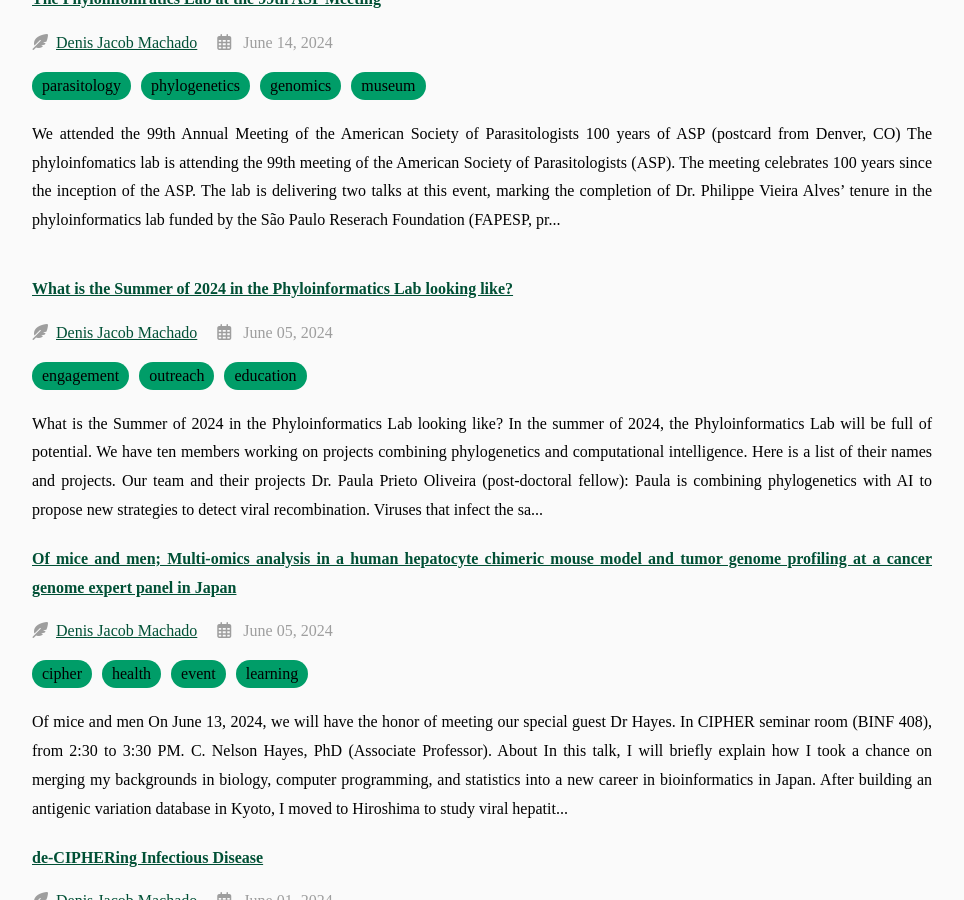
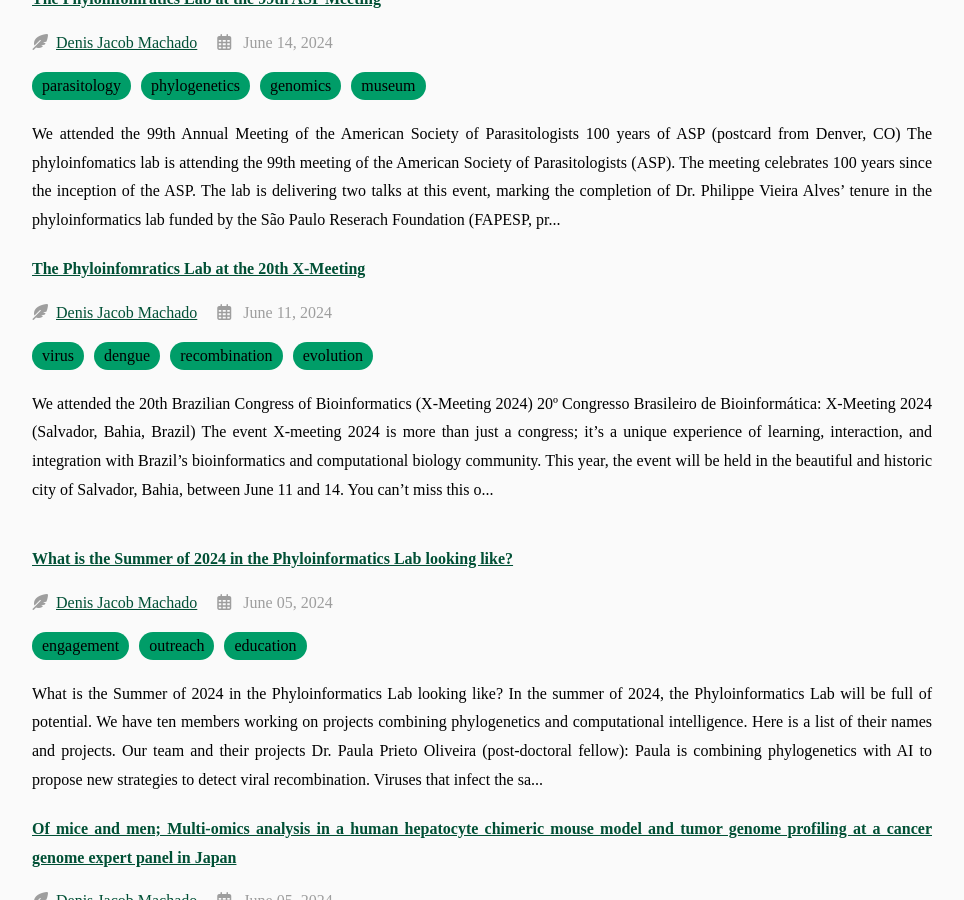
Before and after one commit to machadodj/machadodj.github.io, a Jekyll site: the page built from news/index.md, in a window 1280 px wide and 900 px high, scrolled down 455 px. Shown: the whole window, without its empty margins (158-1122 px from the left). Built offline with Jekyll 4.4.1, drawn with Linux system fonts in a browser that asks for light colours; nearby versions of some CDN libraries; some web fonts are replaced.

Commit message:
Added X-Meeting

```diff
--- /dev/null
+++ b/_posts/2024-06-11-XMeeting24.md
@@ -0,0 +1,32 @@
+---
+title: The Phyloinfomratics Lab at the 20th X-Meeting
+tags:
+  - virus
+  - dengue
+  - recombination
+  - evolution
+author: Denis Jacob Machado
+member: Denis_Jacob_Machado
+---
+
+# We attended the 20th Brazilian Congress of Bioinformatics (X-Meeting 2024)
+
+{% include figure.html image="images/20240611_xmeeting.png" caption="20º Congresso Brasileiro de Bioinformática: X-Meeting 2024 (Salvador, Bahia, Brazil)"%}
+{:.center}
+
+## The event
+
+[X-meeting 2024](https://www.even3.com.br/xmeeting-2024/) is more than just a congress; it's a unique experience of learning, interaction, and integration with Brazil's bioinformatics and computational biology community. This year, the event will be held in the beautiful and historic city of Salvador, Bahia, between June 11 and 14. You can't miss this opportunity to learn about scientific advances, new technologies, and trends in the field, as well as network with researchers, students, and professionals from all over the country.
+
+The event is organised by the [Brazilian Association of Bioinformatics and Computational Biology (AB3C)](https://ab3c.org.br/), whose mission is to promote the scientific, technological, and educational development of the field in Brazil. Secure your place at this unmissable meeting!
+
+## Our poster
+
+Our poster is entitled **"Recombination and Evolution of DENV-1 Genotype V in Brazil."** It was written by Hugo de Paula Oliveira and Kary Ocaña (from National Laboratory of Scientific Computing-LNCC, Laboratory of Bioinformatics-LABINFO, Petrópolis-RJ, Brazil). Other authors include Paula Prieto Oliveira and Denis Jacob Machado (from the phyloinformatics lab).
+
+### Abstract
+
+Genome recombination shapes evolutionary dynamics and phenotypic diversity. Thus, understanding recombination in dengue virus (DENV) is crucial for evolutionary biology and public health. We conducted a case study on DENV-1, genotype V from Brazil, revealing a previously underestimated frequency of recombination events. The approach established with our case study consists of: 1) retrieving complete DENV genomes from NCBI's GenBank; 2) employing GenomeDetective v.2.77 for genotype identification; 3) annotating genes FLAVi; 4) aligning sequences MAFFT v.7; and 5) recombination detection in RDP5. For this presentation, we will use this protocol to conduct recombination screening of DENV variants worldwide. Since recombination screens were never conducted in DENV at this scale, we will employ recombination simulations to optimize screening protocols and assess the performance of our methodology in terms of efficiency and sensitivity. These efforts promise insights into DENV evolution and may benefit the study of other viral pathogens.
+
+{% include link.html link="https://zenodo.org/records/11529272" text="See our poster in Zenodo" icon="fas fa-arrow-right" flip=true %}
+{:.center}
--- a/outreach/index.md
+++ b/outreach/index.md
@@ -41,6 +41,10 @@ This is a work in progress. Whenever possible, I'll add materials from recent or
 
 ## <i class="fas fa-user-group"></i>Posters
 
+### 2024
+
+- **June 11, 2024**: "Recombinant analyses in dengue virus type 1 with RDP5" by Hugo de Paula Oliveira, Paula Prieto Oliveira, Denis Jacob Machado, and Kary Ocaña ([click here](https://zenodo.org/records/11529272))
+
 ### 2023
 
 - **July 28, 2023**: "Replicating Ford _et al_.’s investigation on the immune
```
Also changed, not shown: images/20240611_xmeeting.png (added).
